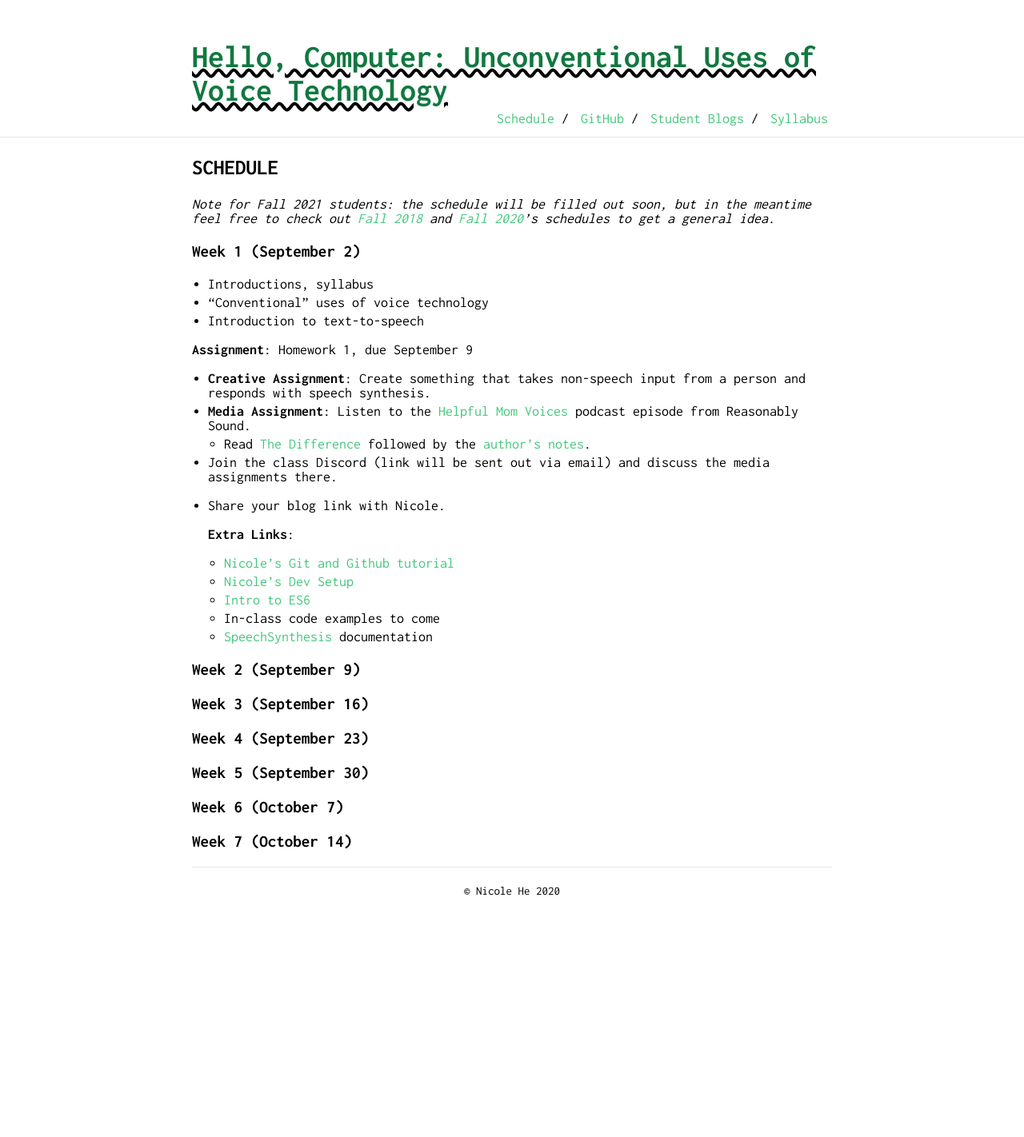
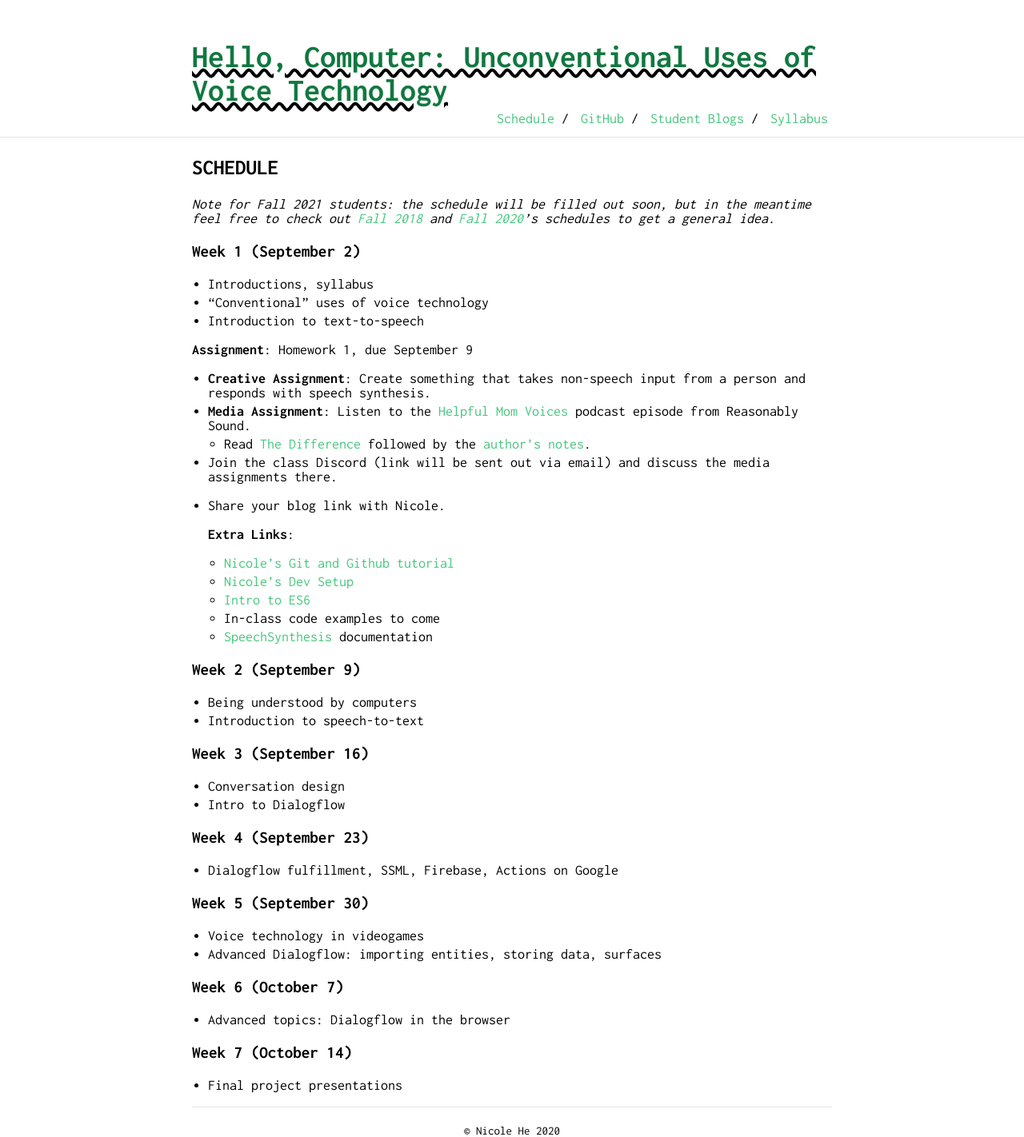
Before and after one commit to nicolehe/nicolehe.github.io, a Jekyll site: the page built from schedule.md, in a window 1280 px wide. Shown: the whole page at 80% size. Built offline with Jekyll 4.4.1, drawn with Linux system fonts in a browser that asks for light colours; our own code applies the rules of GitHub Pages for plain Markdown files; before the commit the page ends 1122 px from its top, so only the background shows below that.

Commit message:
update schedule

```diff
--- a/schedule.md
+++ b/schedule.md
@@ -28,12 +28,27 @@ layout: default
 
 ### Week 2 (September 9)
 
+- Being understood by computers
+- Introduction to speech-to-text
+
 ### Week 3 (September 16)
+
+- Conversation design
+- Intro to Dialogflow
 
 ### Week 4 (September 23)
 
+- Dialogflow fulfillment, SSML, Firebase, Actions on Google
+
 ### Week 5 (September 30)
+
+- Voice technology in videogames
+- Advanced Dialogflow: importing entities, storing data, surfaces
 
 ### Week 6 (October 7)
 
+- Advanced topics: Dialogflow in the browser
+
 ### Week 7 (October 14)
+
+- Final project presentations
```
